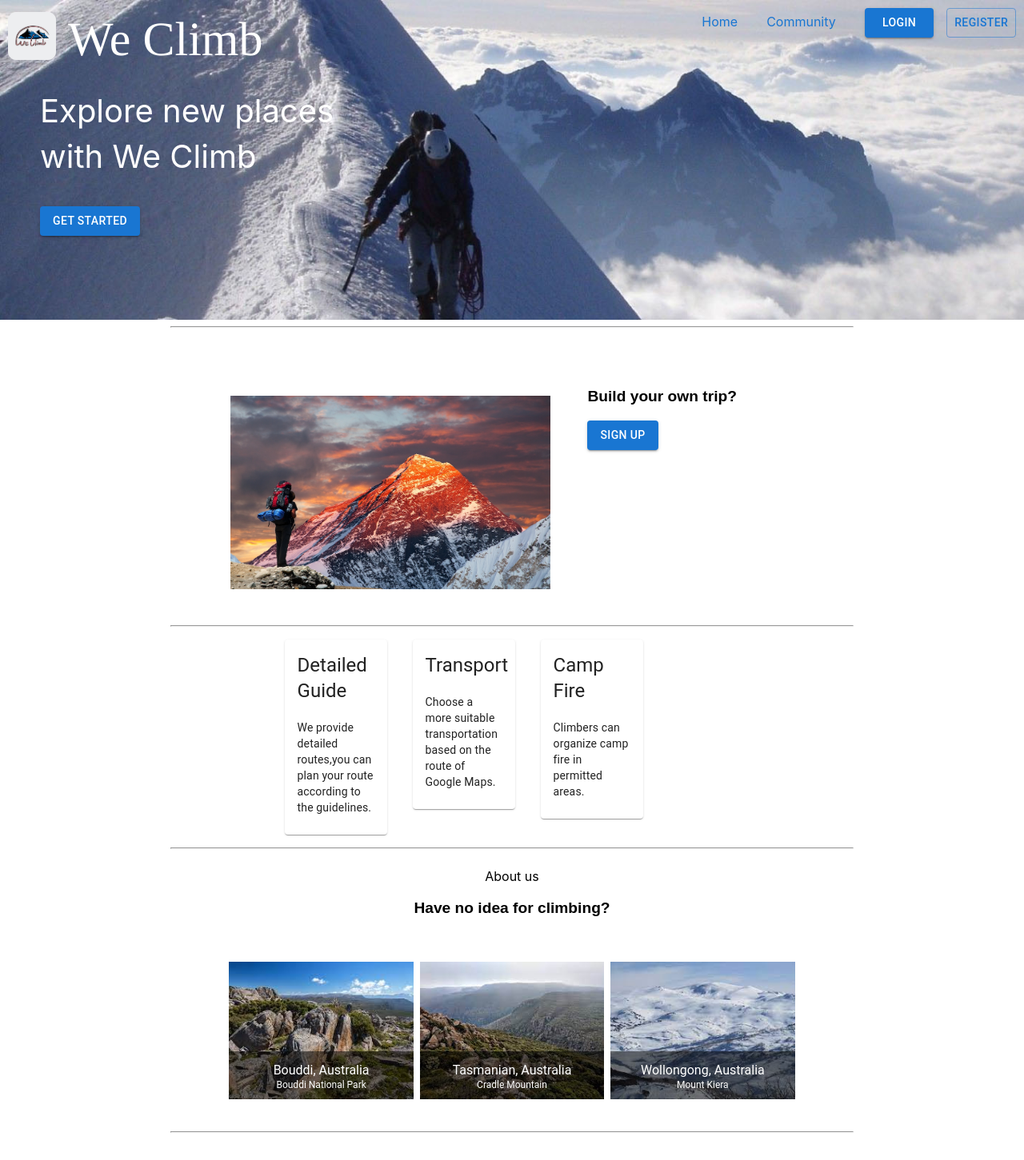
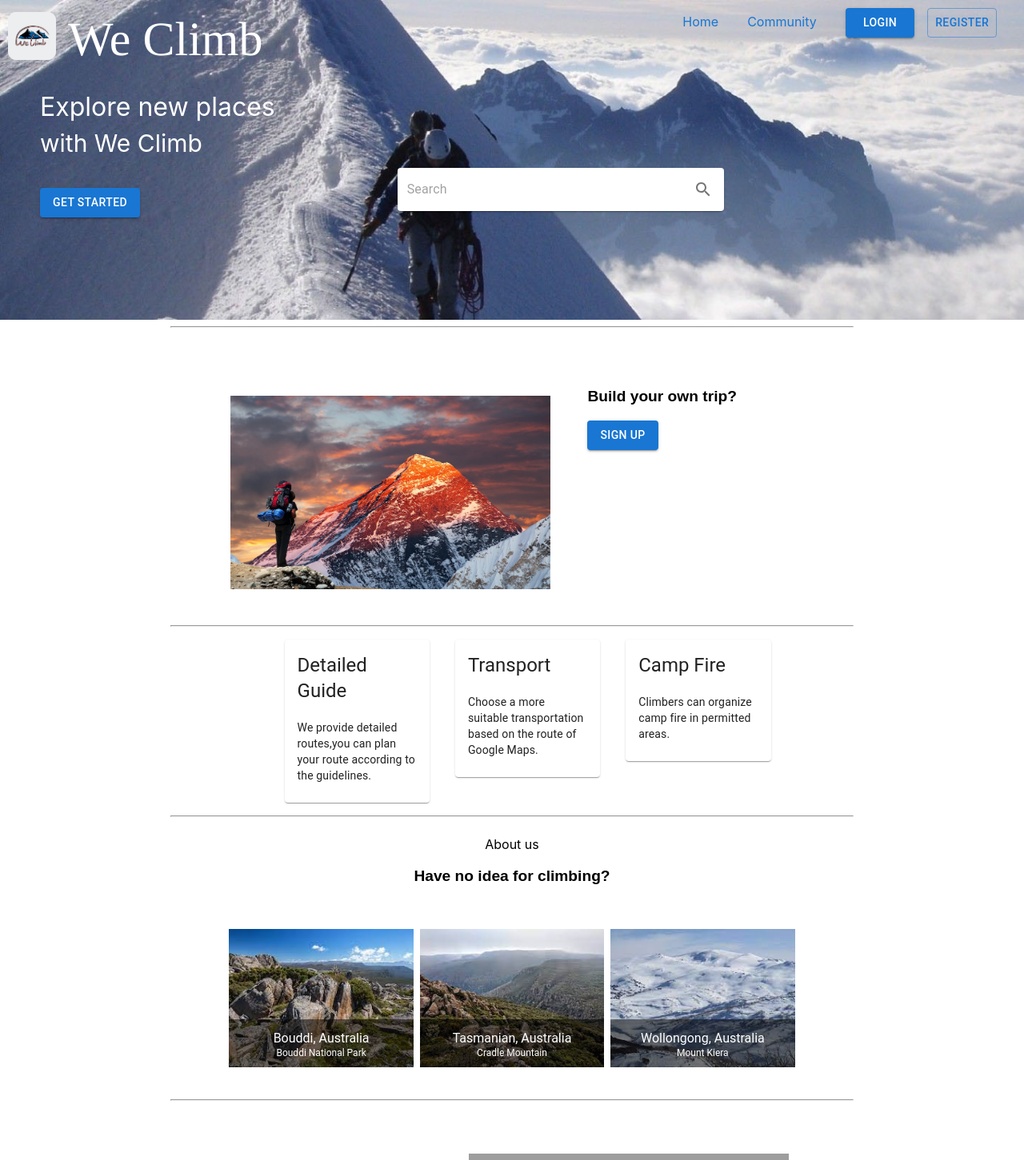
Before and after one commit to williamzeming/csit321, a React (Create React App) app in the folder webapp/: page / in a window 1280 px wide. Shown: the top 1451 px of the page at 80% size. Built offline with nearby package versions, Linux system fonts and the light colour scheme; no server answers; grey boxes are pictures that could not be loaded.

Commit message:
Changes for js homepage

```diff
--- a/webapp/package.json
+++ b/webapp/package.json
@@ -5,6 +5,7 @@
   "dependencies": {
     "@emotion/react": "^11.10.0",
     "@emotion/styled": "^11.10.0",
+    "@mui/icons-material": "^5.10.2",
     "@mui/material": "^5.9.2",
     "@testing-library/jest-dom": "^5.16.4",
     "@testing-library/react": "^13.3.0",
--- a/webapp/src/page/Home.css
+++ b/webapp/src/page/Home.css
@@ -11,12 +11,14 @@
     background-image:url('./back3.jpg');
     background-size: 100% 100%;
     background-repeat:no-repeat;
+
 }
 .botton{
     height: 400px;
     background-image:url('./bback2.jpg');
     background-size: 100% 100%;
     background-repeat:no-repeat;
+
 }
 .text1{
     font-family: "Arial";
@@ -130,6 +132,7 @@ a{
     flex-direction: row;
     flex-grow: 1;
 
+
 }
 .topThirdColumn{
     align-content:center;
@@ -151,3 +154,9 @@ topFirstColumnRow{
 html{
     min-width: 800px;
 }
+.headFont{
+    font-size: 2rem;
+    padding-left: 50px;
+    color: white;
+    padding-top: 80px;
+}
--- a/webapp/src/page/Home.js
+++ b/webapp/src/page/Home.js
@@ -12,6 +12,7 @@ import "./Home.css"
 import ButtonBase from '@mui/material/ButtonBase';
 import Card from '@mui/material/Card';
 import CardContent from '@mui/material/CardContent';
+import SearchIcon from '@mui/icons-material/Search';
 import Typography from '@mui/material/Typography';
 import climb from './climbPg.jpg';
 import img1 from './imgM/Ironstone Mountain.jpg';
@@ -20,7 +21,8 @@ import img3 from './imgM/MountKosciuszko.jpg';
 import climbMt from './climb2.jpeg';
 import logo1 from './logo.png'
 
-import {ImageList, ImageListItem, ImageListItemBar} from "@mui/material";
+import {ImageList, ImageListItem, ImageListItemBar, InputBase} from "@mui/material";
+import IconButton from "@mui/material/IconButton";
 
 const Item = styled(Paper)(({theme}) => ({
     backgroundColor: theme.palette.mode === 'dark' ? '#1A2027' : '#fff',
@@ -122,36 +124,56 @@ class Home extends React.Component {
 
     render() {
         return (<div>
-                <Grid className={"topColumn"}>
-                    <Grid className={"topFirstColumn"}>
-                        <Grid className={"topFirstColumnRow"} >
+                <Grid className={"topColumn"} container>
+                    <Grid className={"topFirstColumn"} item xs={3} md={4}>
+                        <Grid className={"topFirstColumnRow"}>
                             <span>
-                                 <img src={logo1} height={60} width={60} style={{paddingLeft: 10}} className={"center"}/>
+                                 <img src={logo1} height={60} width={60} style={{paddingLeft: 10}}
+                                      className={"center"}/>
                             </span>
-                            <span className={"serif"} style={{position: "absolute",marginTop:5,paddingLeft:15,color:"white",fontSize:60}}>We Climb</span>
-                            <Stack spacing={1}>
-                            <Grid style={{paddingTop:30}}>
-                                <span style={{fontSize:40,paddingLeft:50,color:"white", paddingTop: 80}}>Explore new places</span>
-
+                            <span className={"serif"} style={{
+                                position: "absolute",
+                                marginTop: 5,
+                                paddingLeft: 15,
+                                color: "white",
+                                fontSize: 60
+                            }}>We Climb</span>
+                            <Stack spacing={1} >
+                                <Grid style={{paddingTop: 30}} >
+                                    <span className={"headFont"} >Explore new places</span>
                                 </Grid>
-                            <Grid >
-                                <span style={{fontSize:40,paddingLeft:50,color:"white", paddingTop: 80}}>with We Climb</span>
+                                <Grid>
+                                    <span style={{fontSize: 30, paddingLeft: 50, color: "white", paddingTop: 80}}>with We Climb</span>
                                 </Grid>
-                            <Grid style={{paddingLeft:50,paddingTop:30}}>
-                                <Button  variant="contained" href={"/Login"}>GET STARTED</Button>
+                                <Grid style={{paddingLeft: 50, paddingTop: 30}}>
+                                    <Button variant="contained" href={"/Login"}>GET STARTED</Button>
                                 </Grid>
                             </Stack>
                         </Grid>
 
                     </Grid>
-                    <Grid className={"topSecondColumnColumn"}>
+                    <Grid item xs={2} md={4} style={{paddingTop: 200, position: "relative"}}>
+                        <Grid style={{paddingLeft: 70, position: "absolute", alignContent: "center"}}>
+                            <Paper
+                                component="form"
+                                sx={{p: '2px 4px', display: 'flex', alignItems: 'center', width: 400, height: 50}}
+                            >
+                                <InputBase
+                                    sx={{ml: 1, flex: 1}}
+                                    placeholder="Search"
+                                />
+                                <IconButton type="button" sx={{p: '10px'}} aria-label="search">
+                                    <SearchIcon/>
+                                </IconButton>
+                            </Paper>
+                        </Grid>
 
                     </Grid>
-                    <Grid className={"topThirdColumnColumn"}>
-                        <Stack direction="row"spacing={2} >
-                            <Stack spacing={2} direction="row" style={{paddingTop:7}}>
-                                <Link style={{paddingRight:20}}to="/" underline="hover">Home</Link>
-                                <Link style={{paddingRight:20}}to="/" underline="hover">Community</Link>
+                    <Grid item xs={3} md={4}>
+                        <Stack direction="row" spacing={2}>
+                            <Stack spacing={2} direction="row" style={{paddingTop: 7}}>
+                                <Link style={{paddingRight: 20}} to="/" underline="hover">Home</Link>
+                                <Link style={{paddingRight: 20}} to="/" underline="hover">Community</Link>
                             </Stack>
                             {
                                 this.state.loginState ? (
@@ -250,12 +272,12 @@ class Home extends React.Component {
                         {/*part1 sign up*/}
                         <Grid container my={2} spacing={5}>
                             <Grid item xs={1}/>
-                            <Grid item xs={6} style={{display:"flex"}}>
+                            <Grid item xs={6} style={{display: "flex"}}>
                                 <ButtonBase sx={{width: 400, height: 300}}>
                                     <Img alt="climb" src={climb}/>
                                 </ButtonBase>
                             </Grid>
-                            <Grid item xs={4} >
+                            <Grid item xs={4}>
                                 <p className={"text1"}>Build your own trip?</p>
                                 <Button variant="contained">Sign Up</Button>
                             </Grid>
@@ -265,8 +287,8 @@ class Home extends React.Component {
                         {/*part2 instruction*/}
                         <Grid container my={2}>
                             <Grid item xs={2}/>
-                            <Grid container xs={9} spacing={4}>
-                                <Grid item xs={3}>
+                            <Grid container xs={12} md={9} spacing={4}>
+                                <Grid item xs={4}>
                                     <Card>
                                         <CardContent>
                                             <Typography variant="h5" component="div">
@@ -279,7 +301,7 @@ class Home extends React.Component {
                                         </CardContent>
                                     </Card>
                                 </Grid>
-                                <Grid item xs={3}>
+                                <Grid item xs={4} md={4}>
                                     <Card>
                                         <CardContent>
                                             <Typography variant="h5" component="div">
@@ -291,7 +313,7 @@ class Home extends React.Component {
                                         </CardContent>
                                     </Card>
                                 </Grid>
-                                <Grid item xs={3}>
+                                <Grid item xs={4}>
                                     <Card>
                                         <CardContent>
                                             <Typography variant="h5" component="div">
@@ -359,12 +381,11 @@ class Home extends React.Component {
                 </Grid>
                 <hr/>
                 {/*footer*/}
-                <footer>
-                    <Grid class={"botton"} >
+                <Grid>
+                    <Grid class={"botton"}>
+                        <Grid style={{paddingTop:50}}>
                             <br/>
-                        <Grid textAlign={"center"} style={{color: "#2094E6"}}>
-                            About us
-                        </Grid>
+
                             <br/>
                             <Grid textAlign={"center"} style={{fontSize: 20, color: "white"}}>
                                 Explore world with us
@@ -382,7 +403,9 @@ class Home extends React.Component {
                                 </Button>
                             </Grid>
                             <br/>
-                        <br/>
+                        </Grid>
+
+
                     </Grid>
 
                     <Grid className={"backgroundBlack"}>
@@ -426,7 +449,7 @@ class Home extends React.Component {
                         @ 2022 We Climb | All Rights Reserved
                     </Grid>
 
-                </footer>
+                </Grid>
             </div>
         );
     };
```
Also changed, not shown: webapp/src/page/Register.js (+52 -44 lines), 1 other file (tests, documents, lock files or other folders). Lines whose indentation alone changed are shown as unchanged.
